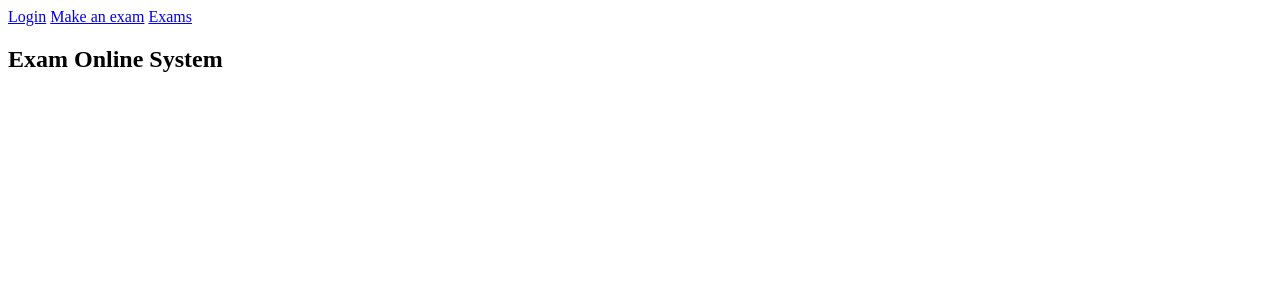
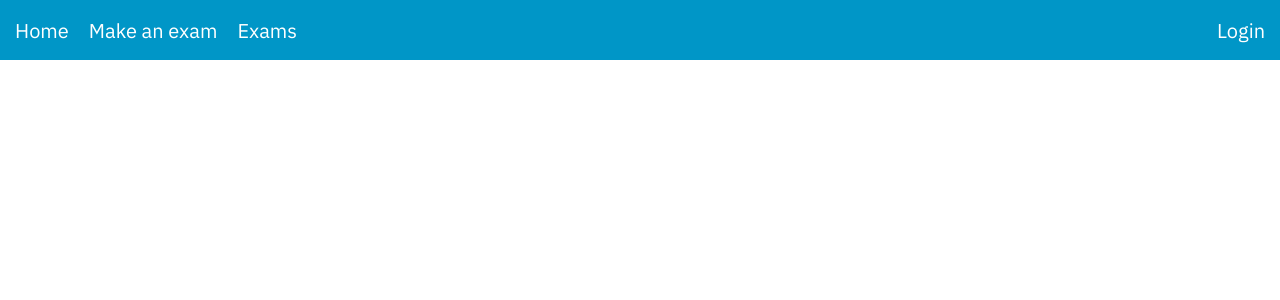
Before and after one commit to matinmat8/Exam, a Django app: page / in a window 1280 px wide. Shown: the top 300 px of the page. Run offline with Django 4.2, Linux system fonts and the light colour scheme.

Commit message:
added navbar

```diff
--- /dev/null
+++ b/exam/static/css/style.css
@@ -0,0 +1,49 @@
+@font-face {
+    font-family: ibm-plex;
+    src: url("./ibm\ plex\ sans.woff2");
+}
+
+* {
+    margin: 0;
+    padding: 0;
+    box-sizing: border-box;
+    font-family: ibm-plex;
+}
+
+.center-items {
+    display: flex;
+    justify-content: center;
+    align-items: center;
+    flex-wrap: wrap;
+}
+
+body {
+    padding-top: 60px;
+}
+
+header {
+    position: absolute;
+    top: 0;
+    width: 100%;
+}
+
+header > nav.center-items {
+    position: absolute;
+    top: 0;
+    left: 0;
+    width: 100%;
+    height: 60px;
+    background-color: #0096C7;
+    justify-content: space-between;
+    padding: 0 15px;
+}
+
+header > nav a {
+    color: #FFF;
+    text-decoration: none;
+    font-size: 20px;
+}
+
+header > nav > div {
+    gap: 20px;
+}
--- a/exam/templates/exam/base.html
+++ b/exam/templates/exam/base.html
@@ -1,29 +1,51 @@
-<!DOCTYPE html>
-
 {% load static %}
 
+<!DOCTYPE html>
 <html lang="en">
+
 <head>
   <meta charset="UTF-8">
   <title>{% block title %}Title{% endblock %}</title>
+  <link rel="stylesheet" type="text/css" href="{% static '/css/style.css' %}">
 </head>
+
 <body>
+    <header>
+        <nav class="center-items">
+            <div class="links center-items">
+                <a href="{% url 'exam:index' %}">Home</a>
+                <a href="{% url 'exam:add_name' %}">Make an exam</a>
+                <a href="{% url 'exam:exam_list' %}">Exams</a>
+            </div>
+
+
+            <div class="user center-items">
                 {% if user.is_authenticated %}
+
                   <a href="{% url 'register_login:logout' %}">LogOut</a>
+
                 {% else %}
+
                   <a href="{% url 'register_login:login' %}">Login</a>
+
                 {% endif %}
+            </div>
 
-    <a href="{% url 'exam:add_name' %}">Make an exam</a>
+        </nav>
+    </header>
 
-    <a href="{% url 'exam:exam_list' %}">Exams</a>
+    <main>
         {% block content %}
-    <h2>Exam Online System</h2>
+
+            <!-- <h2>Exam Online System</h2> -->
+
         {% endblock content %}
+    </main>
 
     <script>
       {% block javascript %}
       {% endblock %}
     </script>
 </body>
+
 </html>
```
Also changed, not shown: exam/static/css/base_style.css (deleted), exam/static/css/ibm plex sans.woff2 (added). Lines whose indentation alone changed are shown as unchanged.
